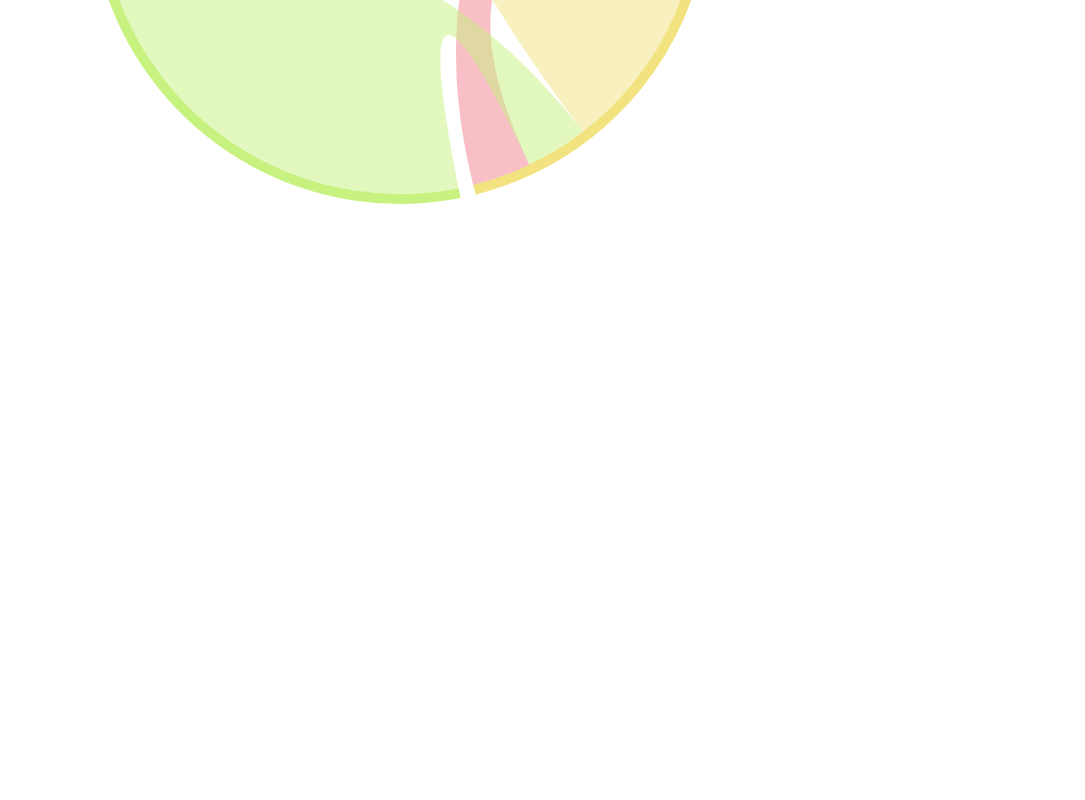
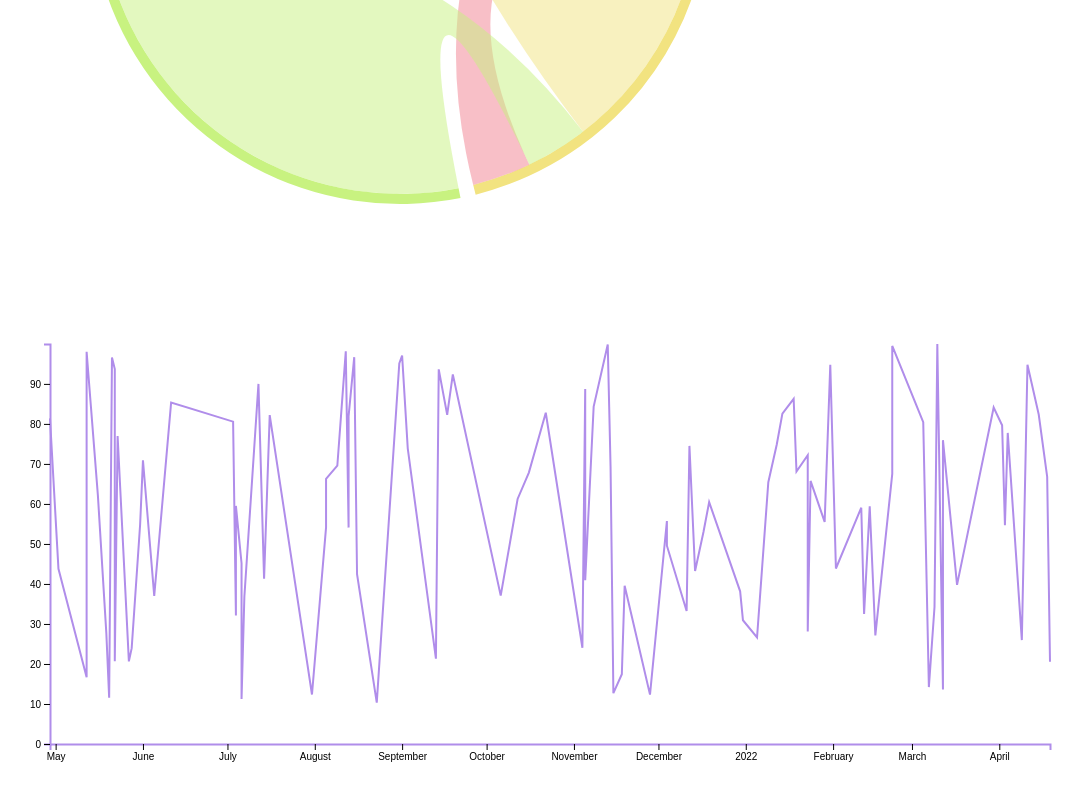
Before and after one commit to SichangHe/STATS401, a plain HTML site: page lab9/Sichang_He_Lab9/index.html in a window 1280 px wide. Shown: the part 610-1410 px from the top of the page, without its empty margins (0-1085 px from the left). Before the commit the page ends 904 px from the top, so only its background shows below. Drawn offline with nearby package versions, Linux system fonts and the light colour scheme.

Commit message:
price line chart

```diff
--- a/lab9/Sichang_He_Lab9/css/main.css
+++ b/lab9/Sichang_He_Lab9/css/main.css
@@ -5,6 +5,12 @@ html,
 body {
   margin: 0;
   height: 100%;
+}
+
+path {
+  stroke: #b08dea;
+  stroke-width: 2px;
+  fill: none;
 }
 
 .flex {
--- a/lab9/Sichang_He_Lab9/index.html
+++ b/lab9/Sichang_He_Lab9/index.html
@@ -19,6 +19,7 @@
         debitis saepe eum repudiandae odit, a ipsam, accusantium adipisci. Pariatur repellat nihil vel voluptates quo?
     </p>
     <script src="chord.js"></script>
+    <script src="price.js"></script>
 </body>
 
 </html>
--- /dev/null
+++ b/lab9/Sichang_He_Lab9/price.js
@@ -0,0 +1,50 @@
+(async () => {
+    const height = 400;
+    const width = 1000;
+    const parseDate = d3.timeParse("%m/%d/%Y")
+
+    const data = await d3.csv("price_data.csv",
+        (d) => ({
+            date: parseDate(d.date),
+            price: Number(d.price.trim().slice(1))
+        })
+    )
+    data.sort((a, b) => a.date - b.date)
+
+    const getDate = (d) => d.date
+    const max_date = d3.max(data, getDate)
+    const min_date = d3.min(data, getDate)
+    const max_price = d3.max(data, (d) => d.price)
+
+    const y = d3.scaleLinear()
+        .domain([0, max_price])
+        .range([height, 0])
+    const x = d3.scaleTime()
+        .domain([min_date, max_date])
+        .range([0, width])
+
+    const yAxis = d3.axisLeft(y)
+    const xAxis = d3.axisBottom(x)
+
+    const svg = d3.select("body")
+        .append("svg")
+        .attr("height", "100%")
+        .attr("width", "100%")
+
+    const chart = svg.append("g")
+        .attr("transform", "translate(50,50)")
+
+    const line = d3.line()
+        .x(d => x(d.date))
+        .y(d => y(d.price))
+
+    chart.append("path")
+        .attr("d", line(data))
+    chart.append("g")
+        .attr("class", "x-axis")
+        .attr("transform", `translate(0,${height})`)
+        .call(xAxis)
+    chart.append("g")
+        .attr("class", "y-axis")
+        .call(yAxis)
+})()
```
